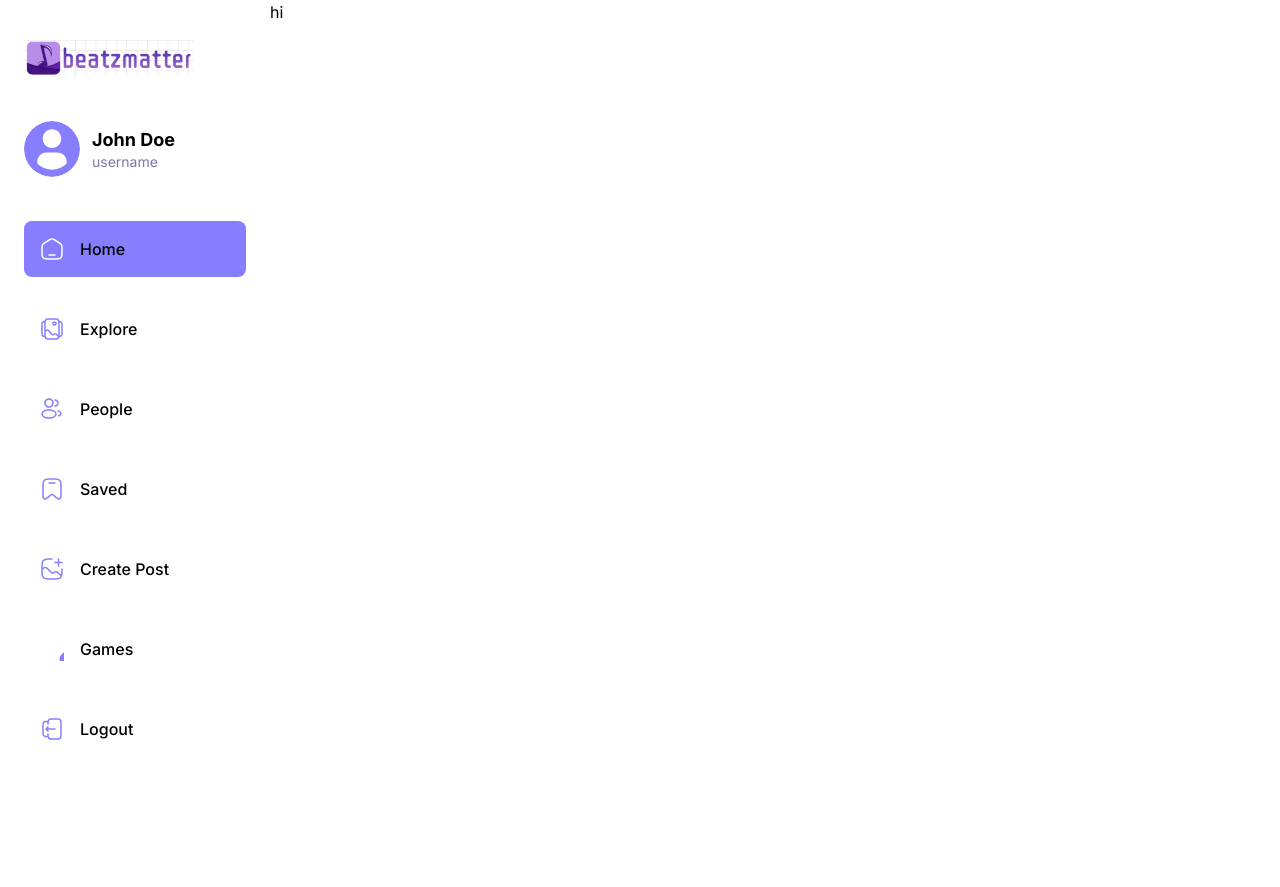
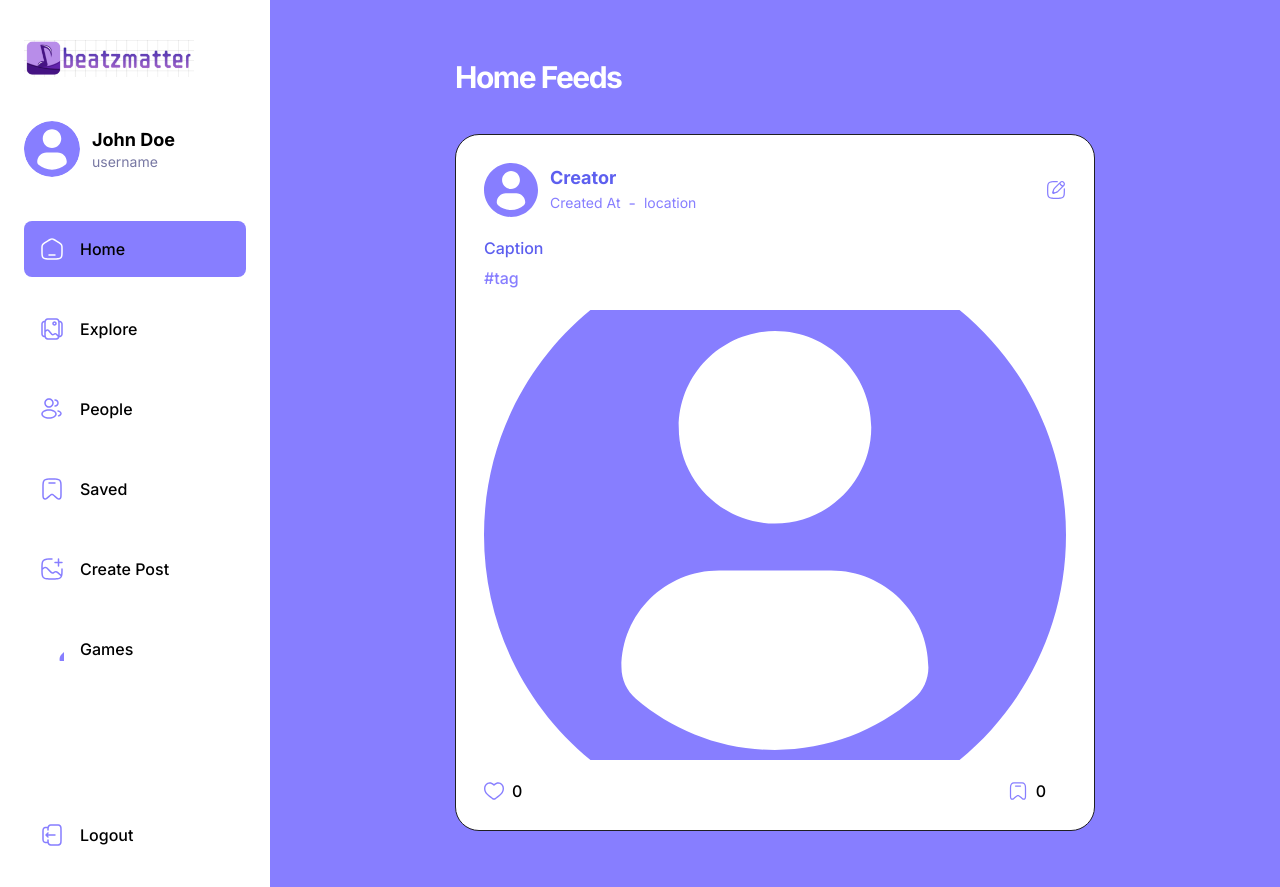
Before and after one commit to ShivPandey5677/BeatzMatter, a React (Vite) app: page / in a window 1280 px wide. Before the commit the page ends 800 px from the top, so only its background shows below. Built offline with nearby package versions, Linux system fonts and the light colour scheme.

Commit message:
CreatePost done

```diff
--- /dev/null
+++ b/src/components/shared/Loader.jsx
@@ -0,0 +1,13 @@
+const Loader = () => (
+    <div className="flex-center w-full">
+      <img
+        src="/assets/images/loader.svg"
+        alt="loader"
+        width={24}
+        height={24}
+        className="animate-spin"
+      />
+    </div>
+  );
+
+  export default Loader;
--- /dev/null
+++ b/src/components/shared/PostCard.jsx
@@ -0,0 +1,40 @@
+import React from 'react'
+import { Link } from 'react-router-dom'
+import PostStats from './PostStats'
+
+const PostCard = () => {
+  return (
+    <div className="post-card">
+      <div className="flex-between">
+        <div className="flex items-center gap-3">
+            <Link to={`/profile/id`}>
+                <img src="/assets/images/profile-placeholder.svg" alt="creator" />
+            </Link>
+            <div className="flex flex-col">
+                <p className="base-medium lg:body-bold text-primary-600">Creator</p>
+                <div className="flex-center gap-2 text-primary-500">
+                    <p className="subtle-semibold lg:small-regular">Created At</p>
+                    -
+                    <p className="subtle-semibold lg:small-regular">location</p>
+                </div>
+            </div>
+        </div>
+        <Link to={`/update-post/postid`} className={''}>
+            <img src="/assets/images/edit.svg" alt="edit" width={20} height={20}/>
+        </Link>
+      </div>
+      <Link to={`/posts/id`}>
+        <div className="small-medium lg:base-medium py-5 text-primary-600">
+            <p>Caption</p>
+            <ul className="flex gap-1 mt-2">
+            <li className=" text-primary-500">#tag</li>
+            </ul>
+        </div>
+        <img src="/assets/images/profile-placeholder.svg" alt="" className="post-card_img"/>
+      </Link>
+      <PostStats/>
+    </div>
+  )
+}
+
+export default PostCard
--- /dev/null
+++ b/src/components/shared/PostStats.jsx
@@ -0,0 +1,18 @@
+import React from 'react'
+
+const PostStats = () => {
+  return (
+    <div className="flex justify-between items-center z-20">
+      <div className="flex gap-2 mr-5">
+        <img src="/assets/images/like.svg" alt="like" width={20} height={20} onClick={()=>{}} className="cursor-pointer"/>
+        <p className="small-medium lg:base-medium">0</p>
+      </div>
+      <div className="flex gap-2 mr-5">
+        <img src="/assets/images/save.svg" alt="save" width={20} height={20} onClick={()=>{}} className="cursor-pointer"/>
+        <p className="small-medium lg:base-medium">0</p>
+      </div>
+    </div>
+  )
+}
+
+export default PostStats
--- a/src/globals.css
+++ b/src/globals.css
@@ -137,7 +137,7 @@
 
   /* Home */
   .home-container {
-    @apply flex flex-col flex-1 items-center gap-10 overflow-scroll py-10 px-5 md:px-8 lg:p-14 custom-scrollbar;
+    @apply flex flex-col flex-1 items-center gap-10 overflow-scroll py-10 px-5 md:px-8 lg:p-14 custom-scrollbar w-full;
   }
 
   .home-posts {
@@ -229,7 +229,7 @@
 
   /* Post Card */
   .post-card {
-    @apply bg-dark-2 rounded-3xl border border-dark-4 p-5 lg:p-7 w-full max-w-screen-sm;
+    @apply bg-light-1 rounded-3xl border border-dark-4 p-5 lg:p-7 w-full max-w-screen-sm;
   }
 
   .post-card_img {
--- a/src/pages/home/home.jsx
+++ b/src/pages/home/home.jsx
@@ -1,9 +1,24 @@
 import React from 'react'
+import Loader from '../../components/shared/Loader';
+import PostCard from '../../components/shared/PostCard';
 
 const Home = () => {
+  const isPostLoading=false;
+  const posts='a';
   return (
-    <div>
-      hi
+    <div className="flex flex-1 w-full bg-primary-500">
+      <div className="home-container w-full">
+        <div className="home-posts w-full">
+          <h2 className="h3-bold md:h2-bold text-left w-full text-light-1">Home Feeds</h2>
+  {isPostLoading && !posts ?(
+    <Loader/>
+  ):(
+    <ul className="flex flex-col flex-1 gap-9 w-full">
+     <PostCard />
+    </ul>
+  )}
+        </div>
+      </div>
     </div>
   )
 }
```
